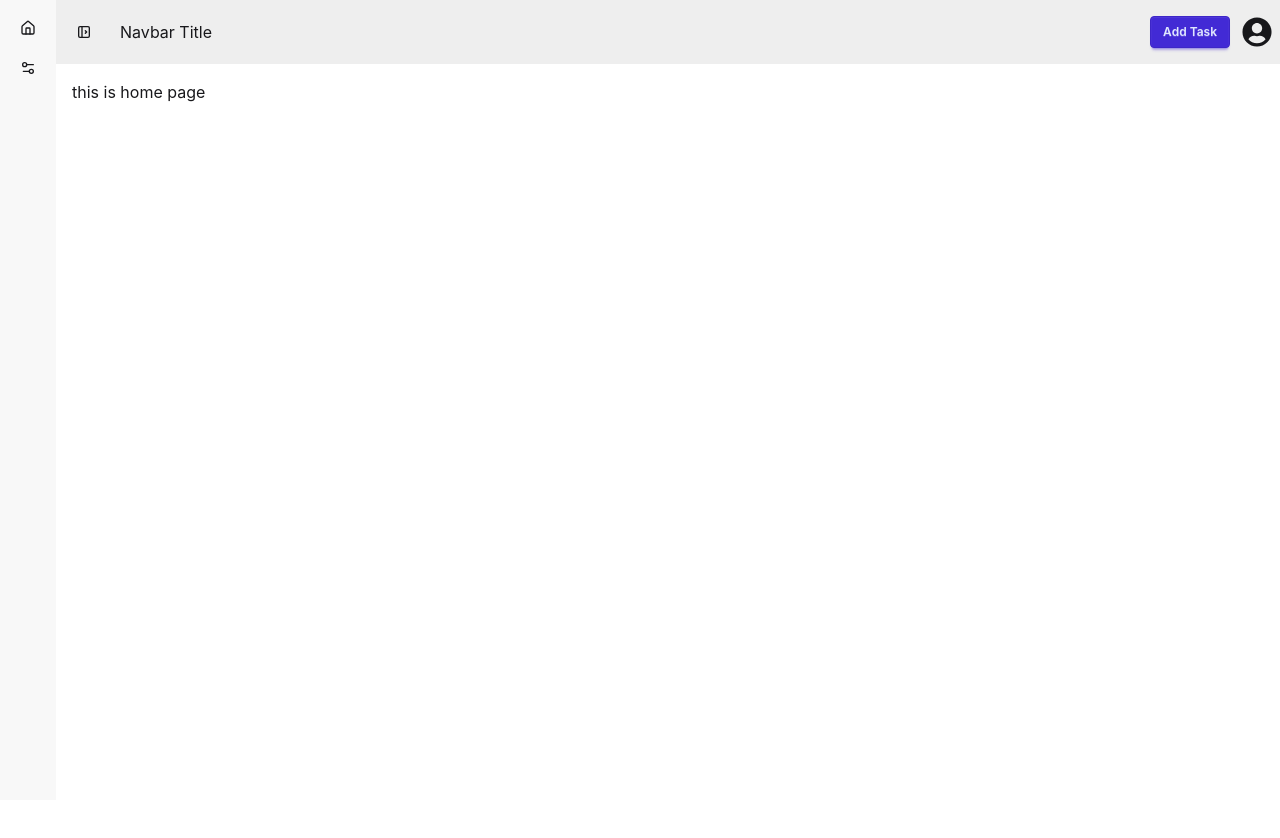
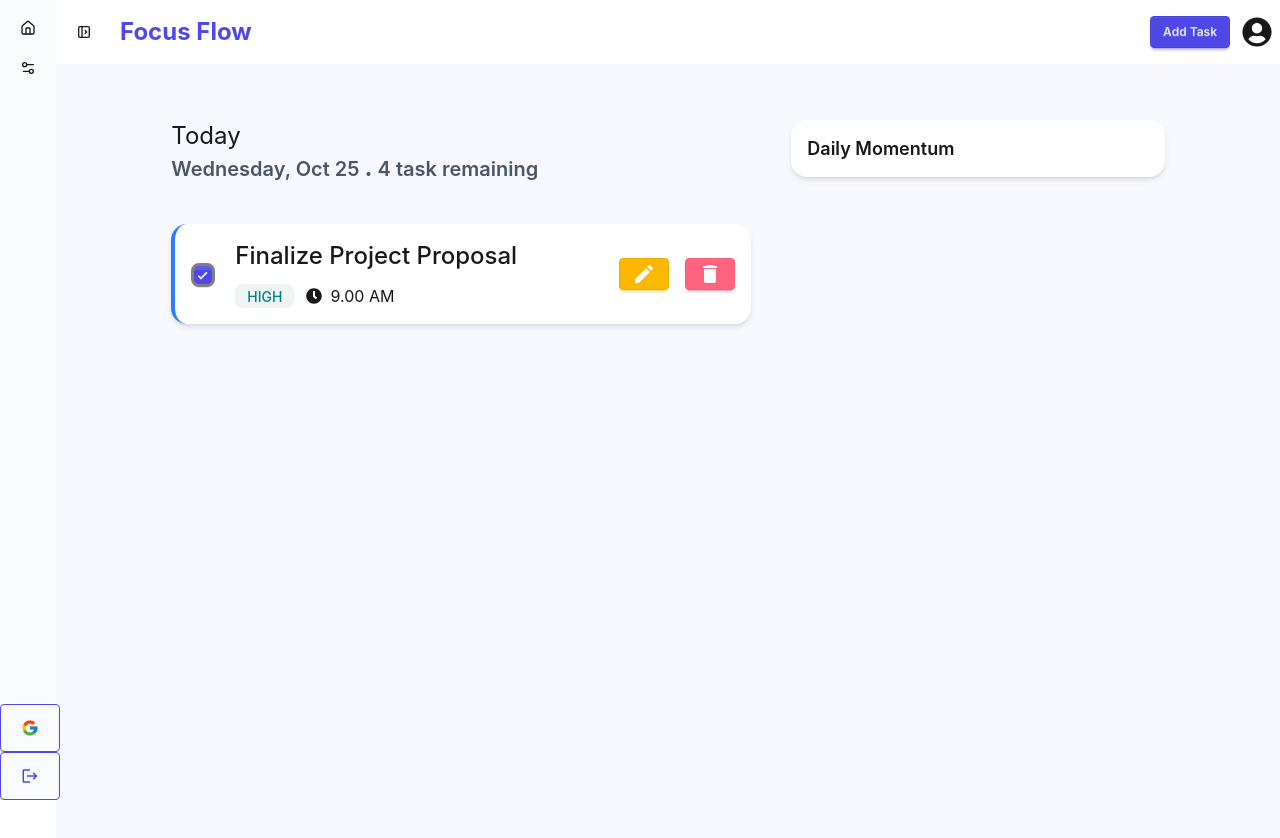
Before and after one commit to riday-kumar/Todo-List-App, a React (Vite) app: page / in a window 1280 px wide. Shown: the top 838 px of the page. Before the commit the page ends 800 px from the top, so only its background shows below. Built offline with nearby package versions, Linux system fonts and the light colour scheme.

Commit message:
dashboard layout customize

```diff
--- /dev/null
+++ b/src/components/TaskOverview.jsx
@@ -0,0 +1,46 @@
+import React from "react";
+import { FaClock } from "react-icons/fa";
+import { MdDelete, MdModeEdit } from "react-icons/md";
+
+const TaskOverview = () => {
+  return (
+    <div className="bg-white shadow-md border-l-4 border-blue-500  p-4 rounded-2xl flex justify-between items-center">
+      <div className="flex justify-center items-center gap-5">
+        {/* completed task input */}
+        <div>
+          <input
+            type="checkbox"
+            defaultChecked
+            className="checkbox checkbox-primary"
+          />
+        </div>
+        {/* task name , type ,time */}
+        <div>
+          <h2 className="text-2xl font-medium mb-3">
+            Finalize Project Proposal
+          </h2>
+          <div className="flex justify-start items-center gap-3">
+            <p className="badge badge-soft badge-secondary uppercase font-medium">
+              HIGH
+            </p>
+            <div className="flex justify-center items-center gap-2">
+              <FaClock />
+              <p>9.00 AM</p>
+            </div>
+          </div>
+        </div>
+      </div>
+      {/* update and delete button */}
+      <div className="text-2xl flex justify-center items-center gap-4">
+        <button className="btn btn-sm btn-warning text-white">
+          <MdModeEdit className="text-2xl" />
+        </button>
+        <button className="btn btn-sm btn-error text-white">
+          <MdDelete className="text-2xl" />
+        </button>
+      </div>
+    </div>
+  );
+};
+
+export default TaskOverview;
--- a/src/index.css
+++ b/src/index.css
@@ -1,5 +1,11 @@
 @import "tailwindcss";
 @plugin "daisyui";
+@plugin "daisyui/theme" {
+  name: "light";
+  default: true;
+  --color-primary: #4f47e6;
+  --color-secondary: teal;
+}
 
 input,
 textarea {
--- a/src/layout/DashboardLayout.jsx
+++ b/src/layout/DashboardLayout.jsx
@@ -1,5 +1,7 @@
 import React from "react";
 import { FaUserCircle } from "react-icons/fa";
+import { FcGoogle } from "react-icons/fc";
+import { MdLogout } from "react-icons/md";
 import { NavLink, Outlet } from "react-router";
 
 const DashboardLayout = () => {
@@ -8,7 +10,7 @@ const DashboardLayout = () => {
       <input id="my-drawer-4" type="checkbox" className="drawer-toggle" />
       <div className="drawer-content">
         {/* Navbar */}
-        <nav className="navbar w-full bg-base-300 flex justify-between">
+        <nav className="navbar w-full bg-white flex justify-between">
           <div className="flex justify-center items-center">
             <label
               htmlFor="my-drawer-4"
@@ -31,7 +33,9 @@ const DashboardLayout = () => {
                 <path d="M14 10l2 2l-2 2"></path>
               </svg>
             </label>
-            <div className="px-4">Navbar Title</div>
+            <div className="px-4 font-bold text-2xl text-primary">
+              Focus Flow
+            </div>
           </div>
 
           {/* user */}
@@ -41,7 +45,7 @@ const DashboardLayout = () => {
           </div>
         </nav>
         {/* Page content here */}
-        <div className="p-4">
+        <div className="p-4 bg-[#f8f9ff] ">
           <Outlet></Outlet>
         </div>
       </div>
@@ -52,7 +56,7 @@ const DashboardLayout = () => {
           aria-label="close sidebar"
           className="drawer-overlay"
         ></label>
-        <div className="flex min-h-full flex-col items-start bg-base-200 is-drawer-close:w-14 is-drawer-open:w-64">
+        <div className="bg-[#f8fafc] flex min-h-full flex-col items-start is-drawer-close:w-14 is-drawer-open:w-64">
           {/* Sidebar content here */}
           <ul className="menu w-full grow">
             {/* List item */}
@@ -106,6 +110,23 @@ const DashboardLayout = () => {
               </NavLink>
             </li>
           </ul>
+          <button
+            className="btn btn-lg btn-primary btn-outline is-drawer-close:tooltip is-drawer-close:tooltip-right"
+            data-tip="Sign In With Google"
+          >
+            {" "}
+            <FcGoogle />{" "}
+            <span className="is-drawer-close:hidden">Sign In With Google</span>
+          </button>
+
+          <button
+            className="btn btn-lg btn-primary btn-outline is-drawer-close:tooltip is-drawer-close:tooltip-right"
+            data-tip="Sign Out"
+          >
+            {" "}
+            <MdLogout />{" "}
+            <span className="is-drawer-close:hidden">Sign Out</span>
+          </button>
         </div>
       </div>
     </div>
--- a/src/pages/Home/Home.jsx
+++ b/src/pages/Home/Home.jsx
@@ -1,9 +1,25 @@
 import React from "react";
+import TaskOverview from "../../components/TaskOverview";
+import Momentum from "./Momentum";
 
 const Home = () => {
   return (
-    <div>
-      <p>this is home page</p>
+    <div className="w-10/12 mx-auto h-dvh">
+      <div className="grid grid-cols-5 justify-center gap-10 w-full mt-10">
+        <div className="col-span-3 space-y-10">
+          <div>
+            <p className="text-2xl">Today</p>
+            <p className="text-xl text-gray-600 font-semibold">
+              Wednesday, Oct 25 <span className="text-2xl font-bold">.</span> 4
+              task remaining
+            </p>
+          </div>
+          <TaskOverview></TaskOverview>
+        </div>
+        <aside className="col-span-2">
+          <Momentum></Momentum>
+        </aside>
+      </div>
     </div>
   );
 };
--- /dev/null
+++ b/src/pages/Home/Momentum.jsx
@@ -0,0 +1,11 @@
+import React from "react";
+
+const Momentum = () => {
+  return (
+    <div className="shadow-md p-4 rounded-2xl bg-white">
+      <p className="text-[18px] text-xl font-semibold">Daily Momentum</p>
+    </div>
+  );
+};
+
+export default Momentum;
```
